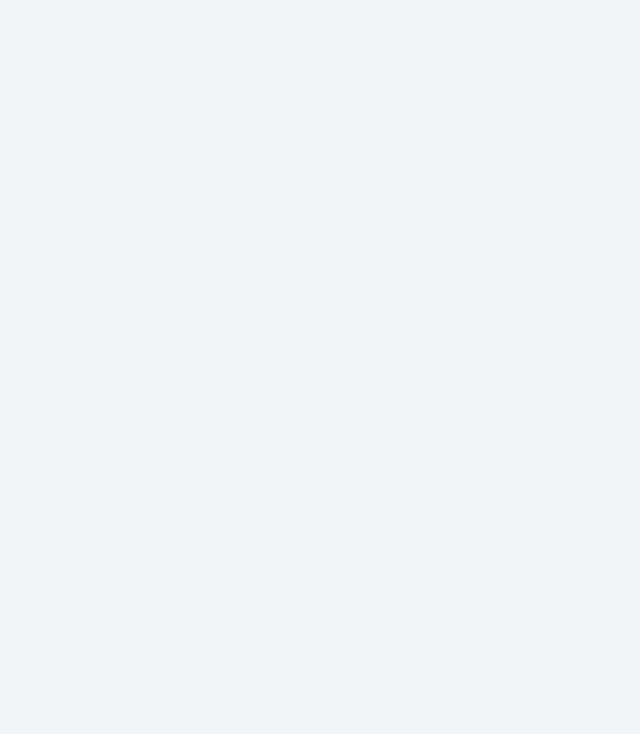
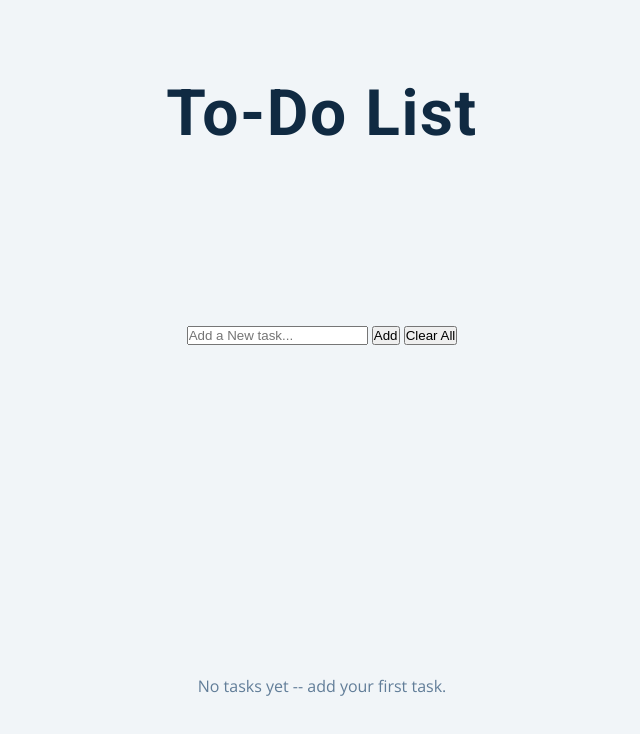
Before and after one commit to Vanshika-sketch/JavaScript-Learning, a plain HTML site: page Practice Projects/Practice Project/Local Storage To-Do App/index.html in a window 1280 px wide. Shown: the whole page, without its empty margins (318-958 px from the left). Drawn offline with nearby package versions, Linux system fonts and the light colour scheme; files that its build step writes are made by us from their sources.

Commit message:
add HTML scaffold for persistent To-Do List

```diff
--- a/Practice Projects/Practice Project/Local Storage To-Do App/index.html
+++ b/Practice Projects/Practice Project/Local Storage To-Do App/index.html
@@ -8,6 +8,16 @@
 
 </head>
 <body>
-
+    <main class="app">
+        <h1>To-Do List</h1>
+        <form id="taskForm" class="task-form" onsubmit="return false">
+            <input id="taskInput" type="text" placeholder="Add a New task..." autocomplete="off"/>
+            <button id="addTaskBtn" type="button">Add</button>
+            <button id="clearAllBtn" type="button" class="muted">Clear All</button>
+        </form>
+        <ul id="taskList" class="task-list" aria-live="polite"></ul>
+        <p id="emptyMsg" class="muted small">No tasks yet -- add your first task.</p>
+    </main>
+    <script src="script.js"></script>
 </body>
 </html>
```
